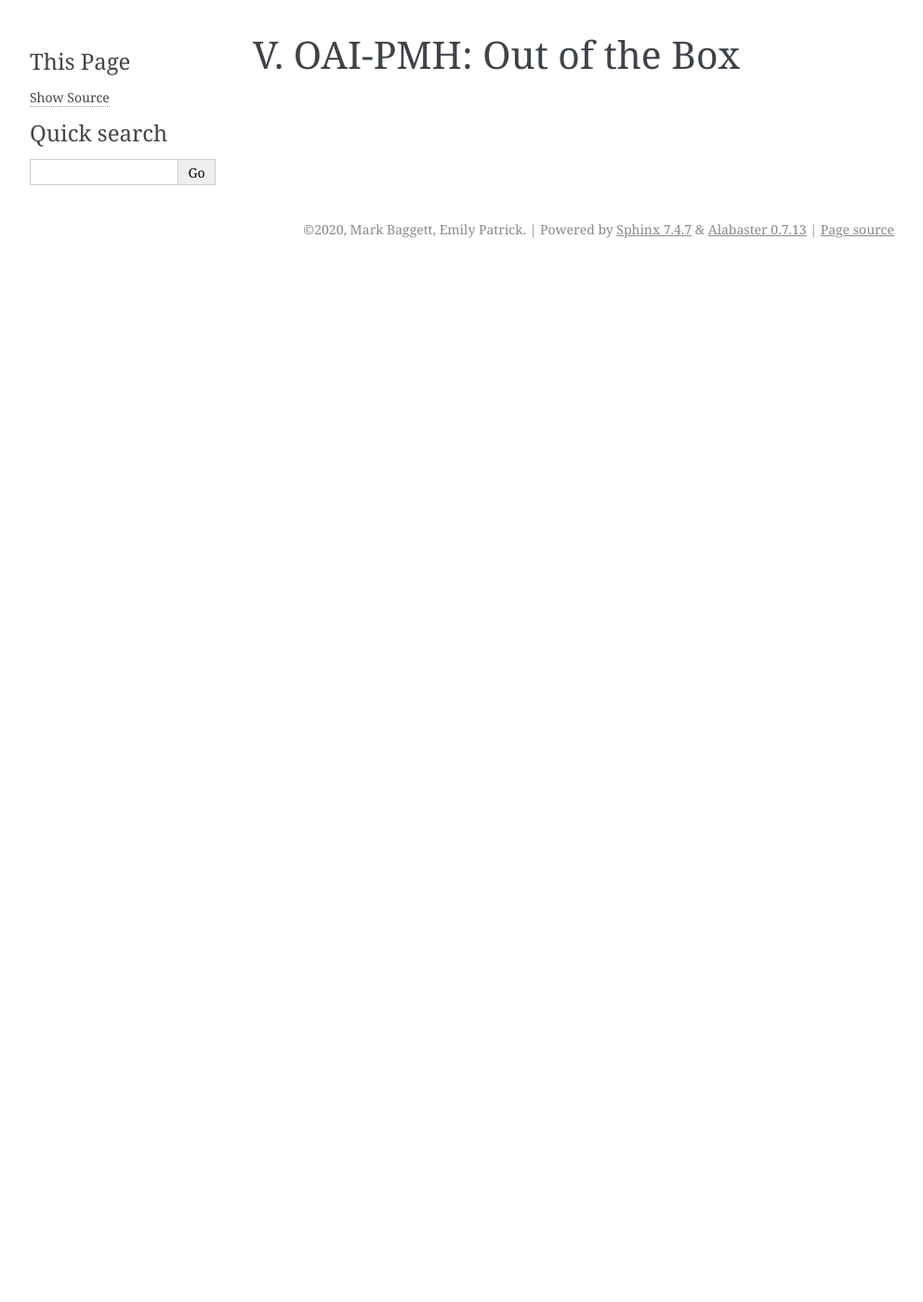
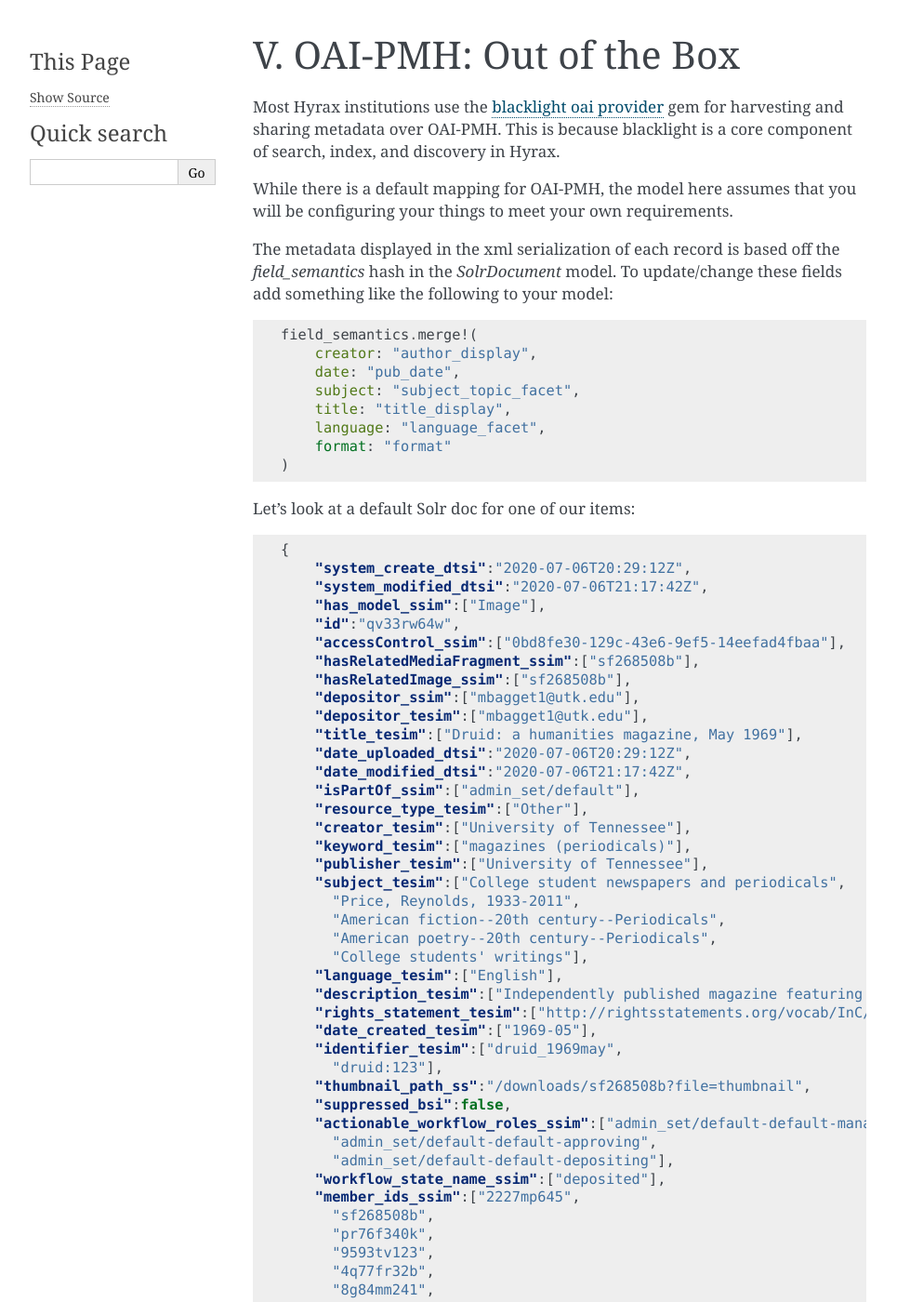
Before and after one commit to markpbaggett/utk_hyrax_review_docs, a Sphinx documentation site: the page built from docs/source/reference_materials/05_oai_mapping.rst, in a window 1280 px wide and 1400 px high. Shown: the whole window at 93% size, without its empty margins (148-1141 px from the left). Built offline with Sphinx 7.4.7, drawn with Linux system fonts in a browser that asks for light colours; some of the changed text lies outside the part shown.

Commit message:
Initialize OAI.

```diff
--- a/docs/source/reference_materials/05_oai_mapping.rst
+++ b/docs/source/reference_materials/05_oai_mapping.rst
@@ -1,2 +1,172 @@
 V. OAI-PMH: Out of the Box
 ==========================
+
+Most Hyrax institutions use the `blacklight oai provider <https://github.com/projectblacklight/blacklight_oai_provider>`_
+gem for harvesting and sharing metadata over OAI-PMH. This is because blacklight is a core component of search, index,
+and discovery in Hyrax.
+
+While there is a default mapping for OAI-PMH, the model here assumes that you will be configuring your things to meet your
+own requirements.
+
+
+
+The metadata displayed in the xml serialization of each record is based off the `field_semantics` hash in the
+`SolrDocument` model. To update/change these fields add something like the following to your model:
+
+.. code-block:: ruby
+
+    field_semantics.merge!(
+        creator: "author_display",
+        date: "pub_date",
+        subject: "subject_topic_facet",
+        title: "title_display",
+        language: "language_facet",
+        format: "format"
+    )
+
+Let's look at a default Solr doc for one of our items:
+
+.. code-block:: json
+
+    {
+        "system_create_dtsi":"2020-07-06T20:29:12Z",
+        "system_modified_dtsi":"2020-07-06T21:17:42Z",
+        "has_model_ssim":["Image"],
+        "id":"qv33rw64w",
+        "accessControl_ssim":["0bd8fe30-129c-43e6-9ef5-14eefad4fbaa"],
+        "hasRelatedMediaFragment_ssim":["sf268508b"],
+        "hasRelatedImage_ssim":["sf268508b"],
+        "depositor_ssim":["mbagget1@utk.edu"],
+        "depositor_tesim":["mbagget1@utk.edu"],
+        "title_tesim":["Druid: a humanities magazine, May 1969"],
+        "date_uploaded_dtsi":"2020-07-06T20:29:12Z",
+        "date_modified_dtsi":"2020-07-06T21:17:42Z",
+        "isPartOf_ssim":["admin_set/default"],
+        "resource_type_tesim":["Other"],
+        "creator_tesim":["University of Tennessee"],
+        "keyword_tesim":["magazines (periodicals)"],
+        "publisher_tesim":["University of Tennessee"],
+        "subject_tesim":["College student newspapers and periodicals",
+          "Price, Reynolds, 1933-2011",
+          "American fiction--20th century--Periodicals",
+          "American poetry--20th century--Periodicals",
+          "College students' writings"],
+        "language_tesim":["English"],
+        "description_tesim":["Independently published magazine featuring interviews with creators, poetry, prose, plays, music reviews, photography, illustrations, and other creative works by University of Tennessee, Knoxville students."],
+        "rights_statement_tesim":["http://rightsstatements.org/vocab/InC/1.0/"],
+        "date_created_tesim":["1969-05"],
+        "identifier_tesim":["druid_1969may",
+          "druid:123"],
+        "thumbnail_path_ss":"/downloads/sf268508b?file=thumbnail",
+        "suppressed_bsi":false,
+        "actionable_workflow_roles_ssim":["admin_set/default-default-managing",
+          "admin_set/default-default-approving",
+          "admin_set/default-default-depositing"],
+        "workflow_state_name_ssim":["deposited"],
+        "member_ids_ssim":["2227mp645",
+          "sf268508b",
+          "pr76f340k",
+          "9593tv123",
+          "4q77fr32b",
+          "8g84mm241",
+          "g732d8963",
+          "2f75r800t",
+          "r207tp33p",
+          "6d56zw601",
+          "qf85nb285",
+          "f1881k888",
+          "1j92g7448",
+          "t435gc96m",
+          "v405s9361",
+          "6m311p28w",
+          "h415p952n",
+          "pk02c9724",
+          "1g05fb60f",
+          "bg257f046",
+          "pv63g024f",
+          "zw12z528p",
+          "8623hx72q",
+          "x346d4165",
+          "z890rt24s",
+          "k3569432s",
+          "4b29b596v",
+          "st74cq441",
+          "xk81jk36q",
+          "kw52j804p",
+          "37720c723",
+          "r207tp32d",
+          "cn69m4128",
+          "c821gj76b",
+          "9k41zd48h",
+          "9019s2443"],
+        "member_of_collections_ssim":["Druid"],
+        "member_of_collection_ids_ssim":["t148fh12j"],
+        "file_set_ids_ssim":["2227mp645",
+          "sf268508b",
+          "pr76f340k",
+          "9593tv123",
+          "4q77fr32b",
+          "8g84mm241",
+          "g732d8963",
+          "2f75r800t",
+          "r207tp33p",
+          "6d56zw601",
+          "qf85nb285",
+          "f1881k888",
+          "1j92g7448",
+          "t435gc96m",
+          "v405s9361",
+          "6m311p28w",
+          "h415p952n",
+          "pk02c9724",
+          "1g05fb60f",
+          "bg257f046",
+          "pv63g024f",
+          "zw12z528p",
+          "8623hx72q",
+          "x346d4165",
+          "z890rt24s",
+          "k3569432s",
+          "4b29b596v",
+          "st74cq441",
+          "xk81jk36q",
+          "kw52j804p",
+          "37720c723",
+          "r207tp32d",
+          "cn69m4128",
+          "c821gj76b",
+          "9k41zd48h",
+          "9019s2443"],
+        "visibility_ssi":"open",
+        "admin_set_tesim":["Default Admin Set"],
+        "human_readable_type_tesim":["Image"],
+        "read_access_group_ssim":["public"],
+        "edit_access_group_ssim":["admin"],
+        "edit_access_person_ssim":["mbagget1@utk.edu"],
+        "nesting_collection__ancestors_ssim":["t148fh12j"],
+        "nesting_collection__parent_ids_ssim":["t148fh12j"],
+        "nesting_collection__pathnames_ssim":["t148fh12j/qv33rw64w"],
+        "nesting_collection__deepest_nested_depth_isi":2,
+        "_version_":1671503820468781056,
+        "timestamp":"2020-07-06T21:17:43.356Z",
+        "score":5.959342}]
+    }
+
+If we wanted to add our title to the XML serialization, we'd modify the `SolrDocument` model like so:
+
+.. code-block:: ruby
+
+    field_semantics.merge!(
+        creator: "author_display",
+        date: "pub_date",
+        subject: "subject_topic_facet",
+        title: "title_tesim",
+        language: "language_facet",
+        format: "format"
+    )
+
+By default, there are a default number of files used by the DublinCore serialization.  They are:
+
+.. code-block:: ruby
+
+    [:contributor, :coverage, :creator, :date, :description, :format, :identifier, :language, :publisher, :relation, :rights, :source, :subject, :title, :type]
```
